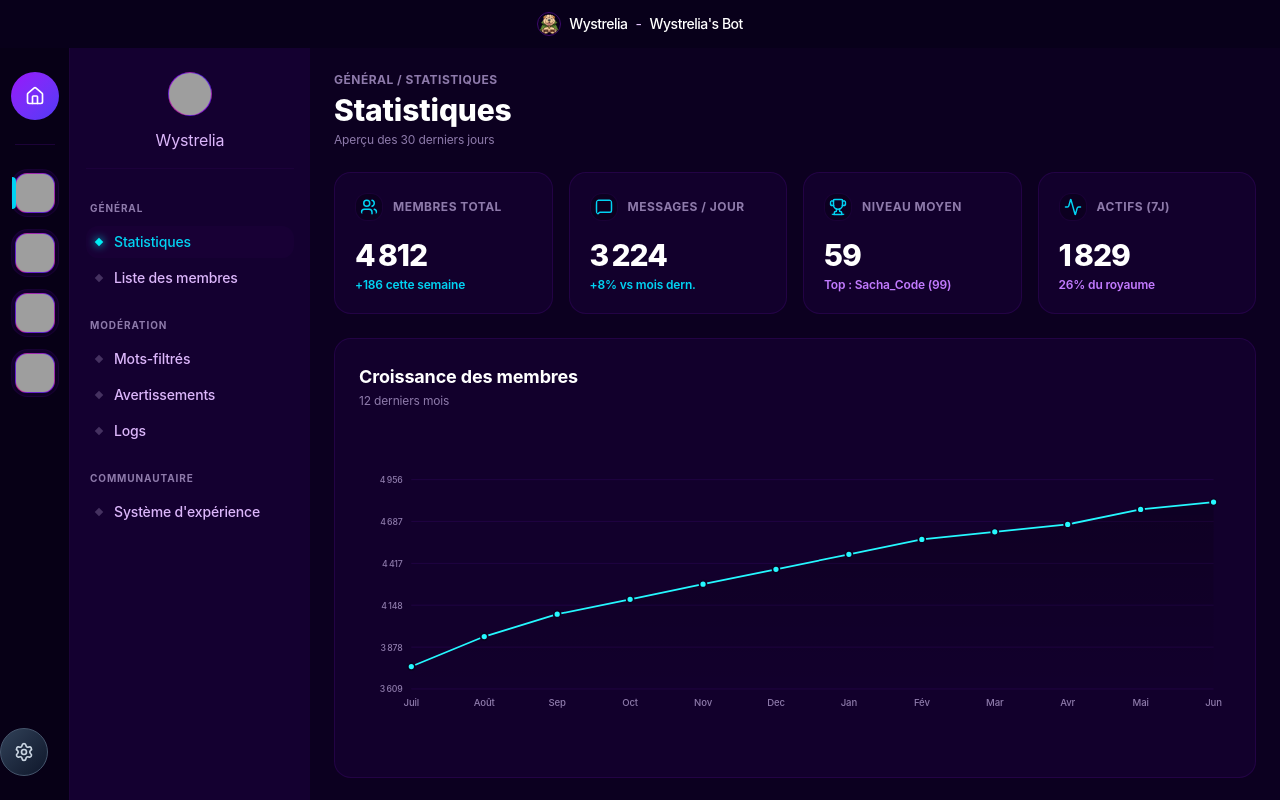
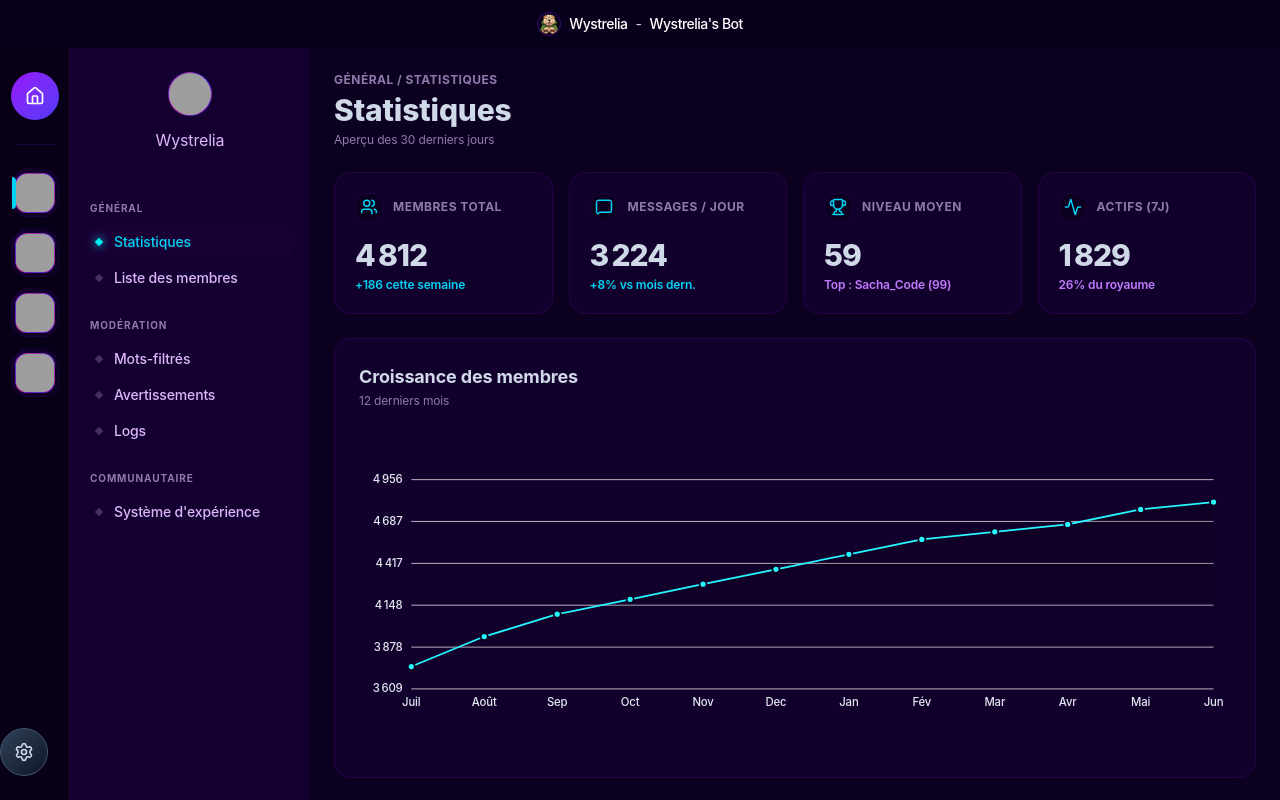
Before and after one commit to GwenaelS/CDA-Soutenance, a React (Vite) app in the folder apps/dashboard/: page /dashboard/1 in a window 1280 px wide. Built offline with nearby package versions, Linux system fonts and the light colour scheme; grey boxes are pictures that could not be loaded.

Commit message:
feat: edit color text-white to text-[#cfd9e8] for UI

```diff
--- a/apps/dashboard/src/features/members/MembersPage.tsx
+++ b/apps/dashboard/src/features/members/MembersPage.tsx
@@ -42,7 +42,7 @@ export function MembersPage({ server }: { server: DashboardServer }) {
         <div>
           {/* a voir si on garde ----*/}
           <span className="text-[11px] font-bold text-[#8e7aab] tracking-widest uppercase">Général / Liste des membres</span>
-          <h1 className="text-4xl font-extrabold text-white tracking-tight mt-1">Liste des membres</h1>
+          <h1 className="text-4xl font-extrabold text-[#cfd9e8] tracking-tight mt-1">Liste des membres</h1>
           {/* ---- a voir si on garde */}
           <p className="text-sm font-semibold text-[#8e7aab] mt-1.5">{stats.total.toLocaleString("fr-FR")} Membres dans le serveur <span className="text-[#25f8ff]">{server.name}</span></p>
         </div>
--- a/apps/dashboard/src/features/members/components/MemberStats.tsx
+++ b/apps/dashboard/src/features/members/components/MemberStats.tsx
@@ -20,7 +20,7 @@ export function MemberStats({ stats }: { stats: ServerStats }) {
               <span className="text-xs font-bold text-[#8e7aab] uppercase tracking-wider">{card.t}</span>
             </div>
             <div className="mt-4">
-              <h3 className="text-3xl font-extrabold text-white tracking-tight">{card.v.toLocaleString("fr-FR")}</h3>
+              <h3 className="text-3xl font-extrabold text-[#cfd9e8] tracking-tight">{card.v.toLocaleString("fr-FR")}</h3>
               <p className={`text-xs font-semibold mt-1 ${card.c}`}>{card.s}</p>
             </div>
           </div>
--- a/apps/dashboard/src/features/statistics/StatsPage.tsx
+++ b/apps/dashboard/src/features/statistics/StatsPage.tsx
@@ -7,7 +7,7 @@ export function StatsPage({ server }: { server: DashboardServer }) {
         <div className="space-y-6">
             <div>
                 <p className="text-xs font-bold text-[#8e7aab] uppercase tracking-wider">Général / Statistiques</p>
-                <h1 className="text-3xl font-extrabold text-white mt-1">Statistiques</h1>
+                <h1 className="text-3xl font-extrabold text-[#cfd9e8] mt-1">Statistiques</h1>
                 <p className="text-xs text-[#8e7aab] mt-1">Aperçu des 30 derniers jours</p>
             </div>
 
--- a/apps/dashboard/src/features/statistics/components/MemberGrowthChart.tsx
+++ b/apps/dashboard/src/features/statistics/components/MemberGrowthChart.tsx
@@ -18,7 +18,7 @@ export function MemberGrowthChart({ server }: { server: DashboardServer }) {
 
   return (
     <div className="bg-[#140030]/80 border border-border/40 rounded-xl p-6">
-      <h2 className="text-lg font-bold text-white">Croissance des membres</h2>
+      <h2 className="text-lg font-bold text-[#cfd9e8]">Croissance des membres</h2>
       <p className="text-xs text-[#8e7aab] mt-0.5">12 derniers mois</p>
 
       <div className="mt-6 w-full overflow-x-auto">
@@ -39,13 +39,13 @@ export function MemberGrowthChart({ server }: { server: DashboardServer }) {
                   y1={getY(val)}
                   x2="980"
                   y2={getY(val)}
-                  className="stroke-[#3c096c]/40 stroke-1"
+                  className="stroke-[#fff]/80 stroke-1"
                 />
                 <text
                   x="50"
                   y={getY(val) + 4}
                   textAnchor="end"
-                  className="fill-[#8e7aab] text-[10px] font-medium"
+                  className="fill-[#e2e8f0] text-[13px] font-medium"
                 >
                   {val.toLocaleString("fr-FR")}
                 </text>
@@ -71,7 +71,7 @@ export function MemberGrowthChart({ server }: { server: DashboardServer }) {
                 x={getX(i)}
                 y="280"
                 textAnchor="middle"
-                className="fill-[#8e7aab] text-[11px] font-medium"
+                className="fill-[#e2e8f0] text-[13px] font-medium"
               >
                 {m}
               </text>
--- a/apps/dashboard/src/features/statistics/components/StatsCards.tsx
+++ b/apps/dashboard/src/features/statistics/components/StatsCards.tsx
@@ -54,7 +54,7 @@ export function StatsCards({ server }: { server: DashboardServer }) {
               <span className="text-xs font-bold text-[#8e7aab] uppercase tracking-wider">{card.title}</span>
             </div>
             <div className="mt-4">
-              <h3 className="text-3xl font-extrabold text-white tracking-tight">{card.value.toLocaleString("fr-FR")}</h3>
+              <h3 className="text-3xl font-extrabold text-[#cfd9e8] tracking-tight">{card.value.toLocaleString("fr-FR")}</h3>
               <p className={`text-xs font-semibold mt-1 ${card.color}`}>{card.sub}</p>
             </div>
           </div>
--- a/apps/dashboard/src/index.css
+++ b/apps/dashboard/src/index.css
@@ -205,6 +205,8 @@
 
 /* Hide scrollbar for IE, Edge and Firefox */
 * {
-  -ms-overflow-style: none;  /* IE and Edge */
-  scrollbar-width: none;  /* Firefox */
+  -ms-overflow-style: none;
+  /* IE and Edge */
+  scrollbar-width: none;
+  /* Firefox */
 }
```
